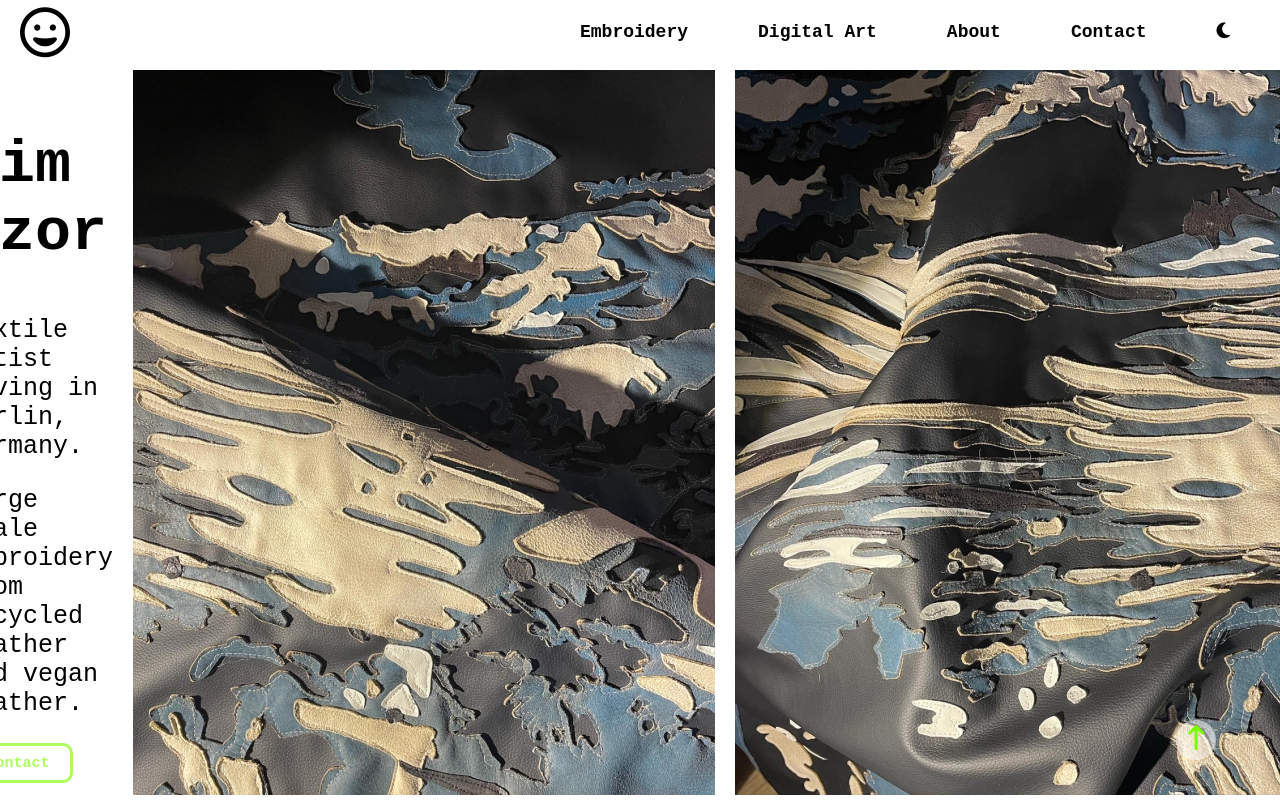
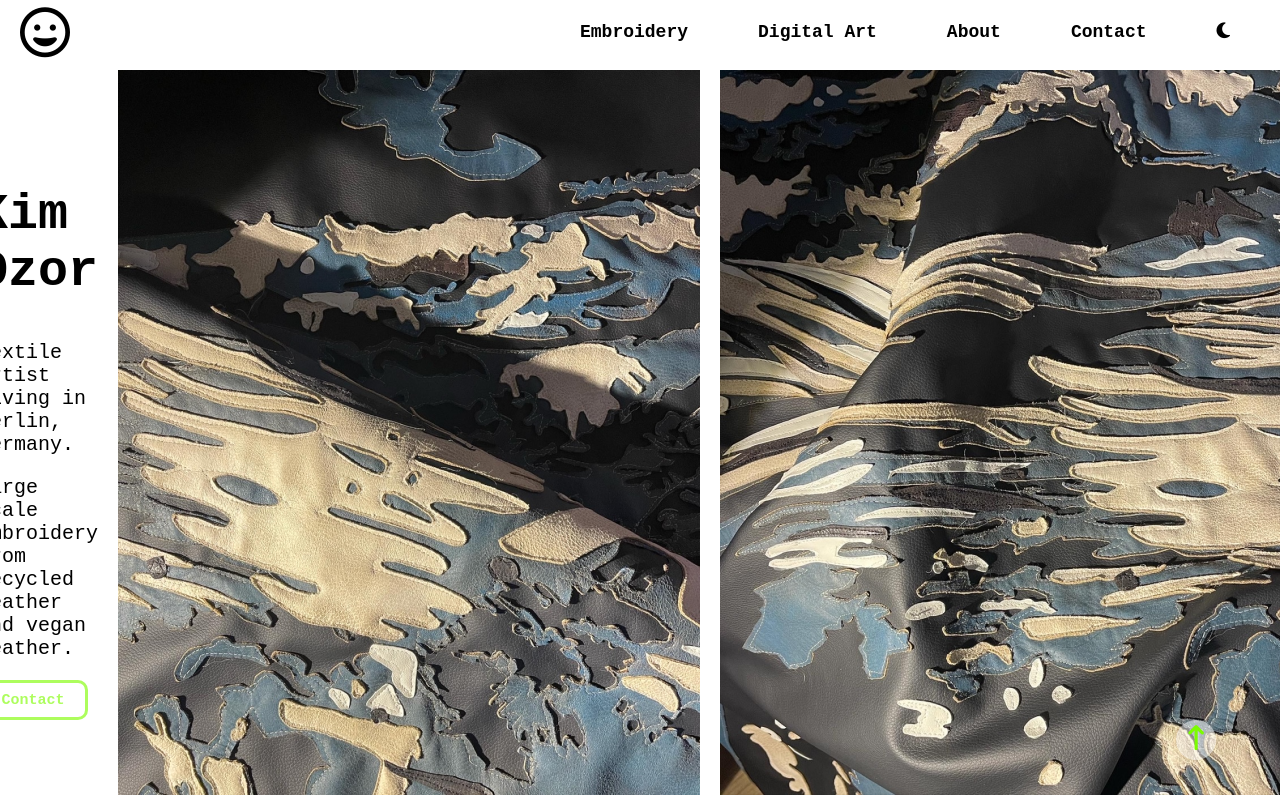
Before and after one commit to k-ozor/k-ozor.github.io, a plain HTML site: page index.html in a window 1280 px wide. Shown: the top 800 px of the page. Drawn offline with Linux system fonts and the light colour scheme; a web font is replaced by a local one.

Commit message:
Update index.css

```diff
--- a/index.css
+++ b/index.css
@@ -78,12 +78,12 @@ margin-left: 20px;
 
 h1{
 font-family: 'Liberation Mono', sans-serif;
-font-size: 60px;
+font-size: 50px;
 }
 
 p{
     font-family: 'Liberation Mono', sans-serif;
-    font-size: 25px;
+    font-size: 20px;
 }
 
 body{
```
